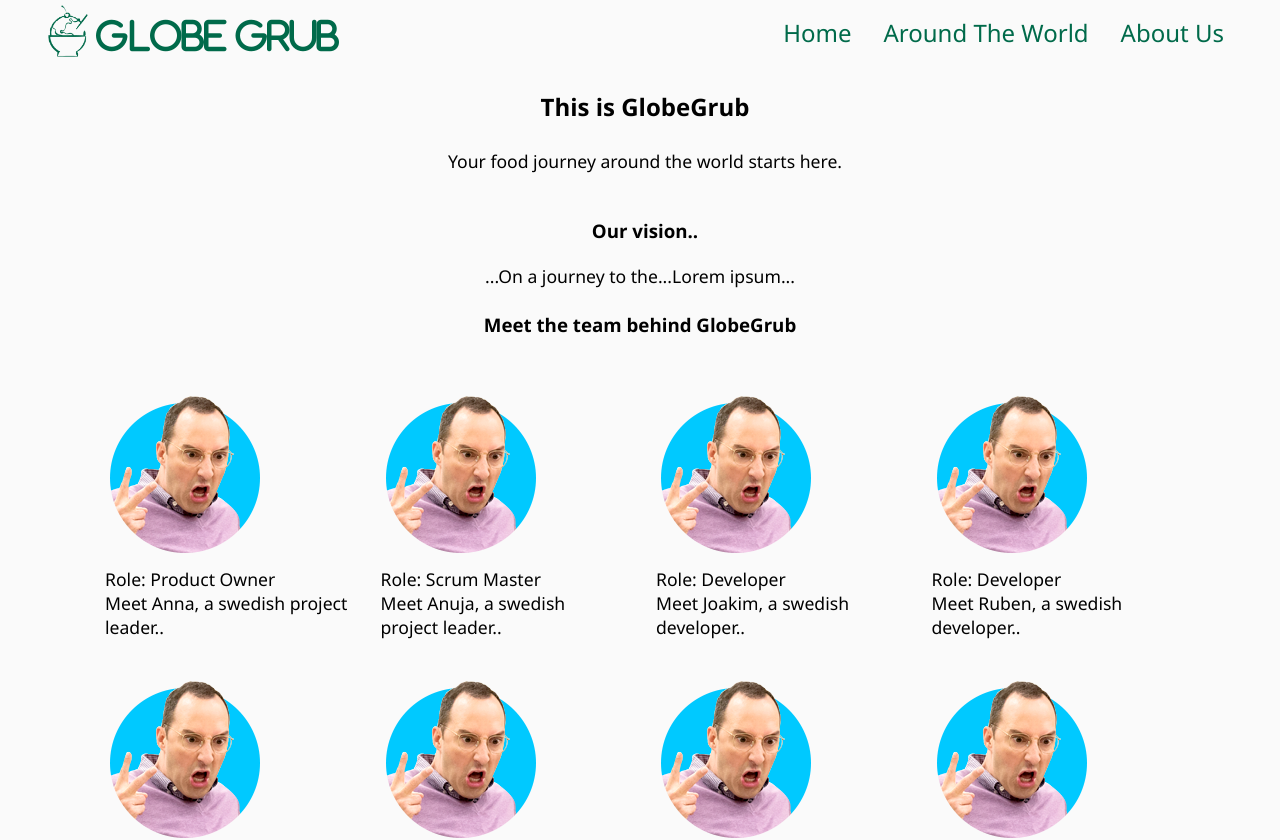
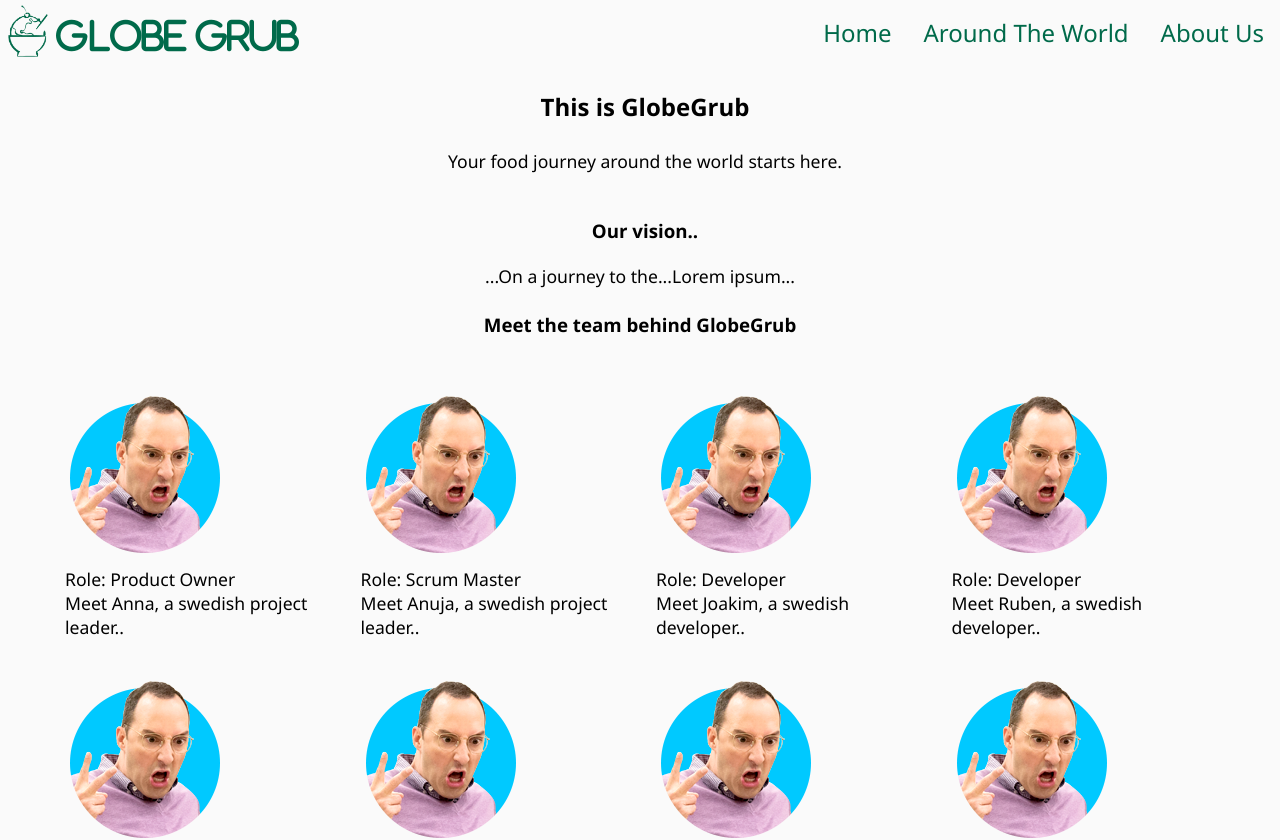
Before and after one commit to rubenriseld/nextrecipe, a React (Vite) app in the folder globe-grub/: page /aboutus in a window 1280 px wide. Shown: the top 840 px of the page. Built offline with nearby package versions, Linux system fonts and the light colour scheme.

Commit message:
css adjustments increased max width of app added some space between the heart icon and number of likes on recipepage + recipecard

```diff
--- a/globe-grub/src/components/index/RecipeCard.jsx
+++ b/globe-grub/src/components/index/RecipeCard.jsx
@@ -40,7 +40,7 @@ export default function RecipeCard(props) {
                             <div className="flex">
                                 <p className="text-color-primary like-number">
                                     <i className="fa-regular fa-heart like-icon text-color-accent"></i>
-                                    {props.aggregateLikes}
+                                    &nbsp;{props.aggregateLikes}
                                 </p>
                             </div>
                         </div>
--- a/globe-grub/src/components/recipe/RecipePage.jsx
+++ b/globe-grub/src/components/recipe/RecipePage.jsx
@@ -109,7 +109,7 @@ export default function RecipePage() {
                                     clickable={true} />
                             </div>
                             <div className="flex">
-                                <p className="text-color-primary like-number"><i className="fa-regular fa-heart like-icon text-color-accent"></i> {recipe.aggregateLikes}</p>
+                                <p className="text-color-primary like-number"><i className="fa-regular fa-heart like-icon text-color-accent"></i> &nbsp;{recipe.aggregateLikes}</p>
                             </div>
                         </div>
                     </div>
--- a/globe-grub/src/main.css
+++ b/globe-grub/src/main.css
@@ -106,7 +106,7 @@ a {
 
 /*ser till så innehållet i containern inte blir hur bred som helst*/
 .max-width-container {
-  max-width: 1200px;
+  max-width: 1366px;
   width: 100%;
   align-self: center;
   padding: 1rem;
```
